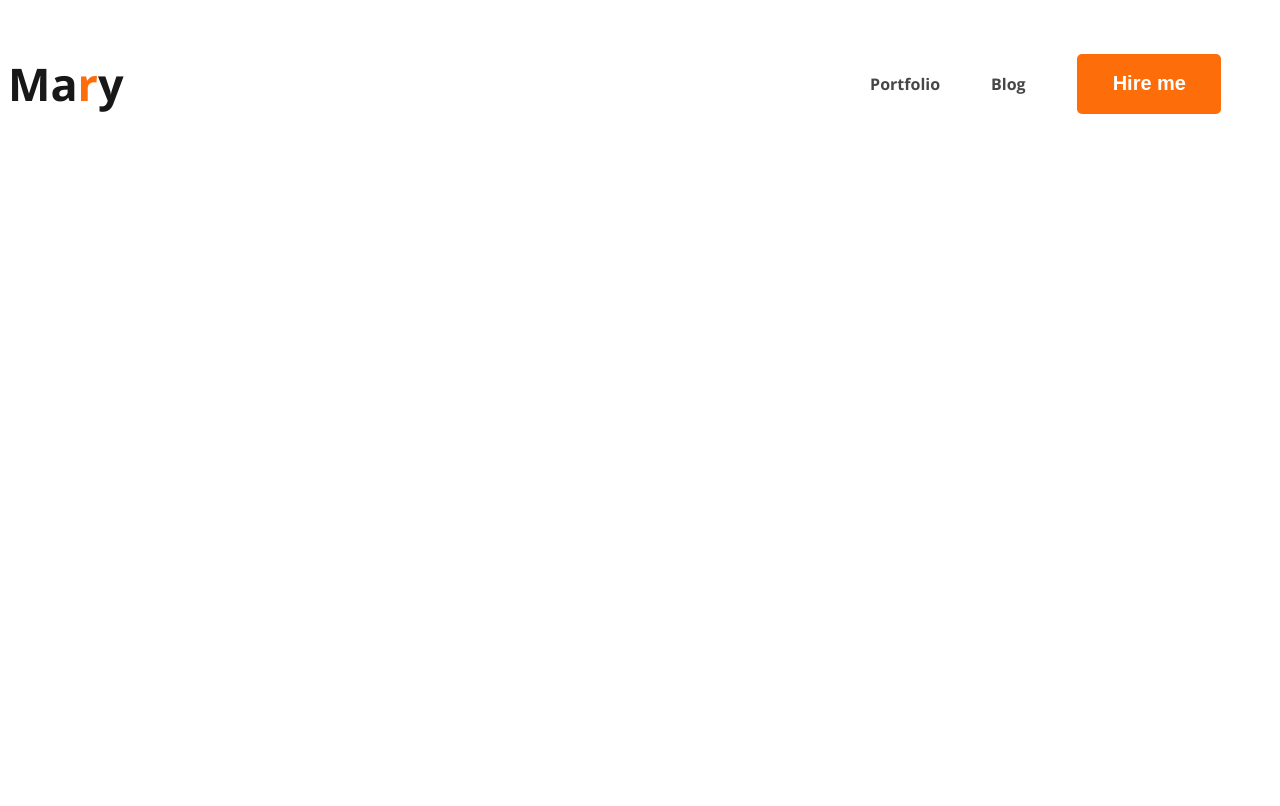
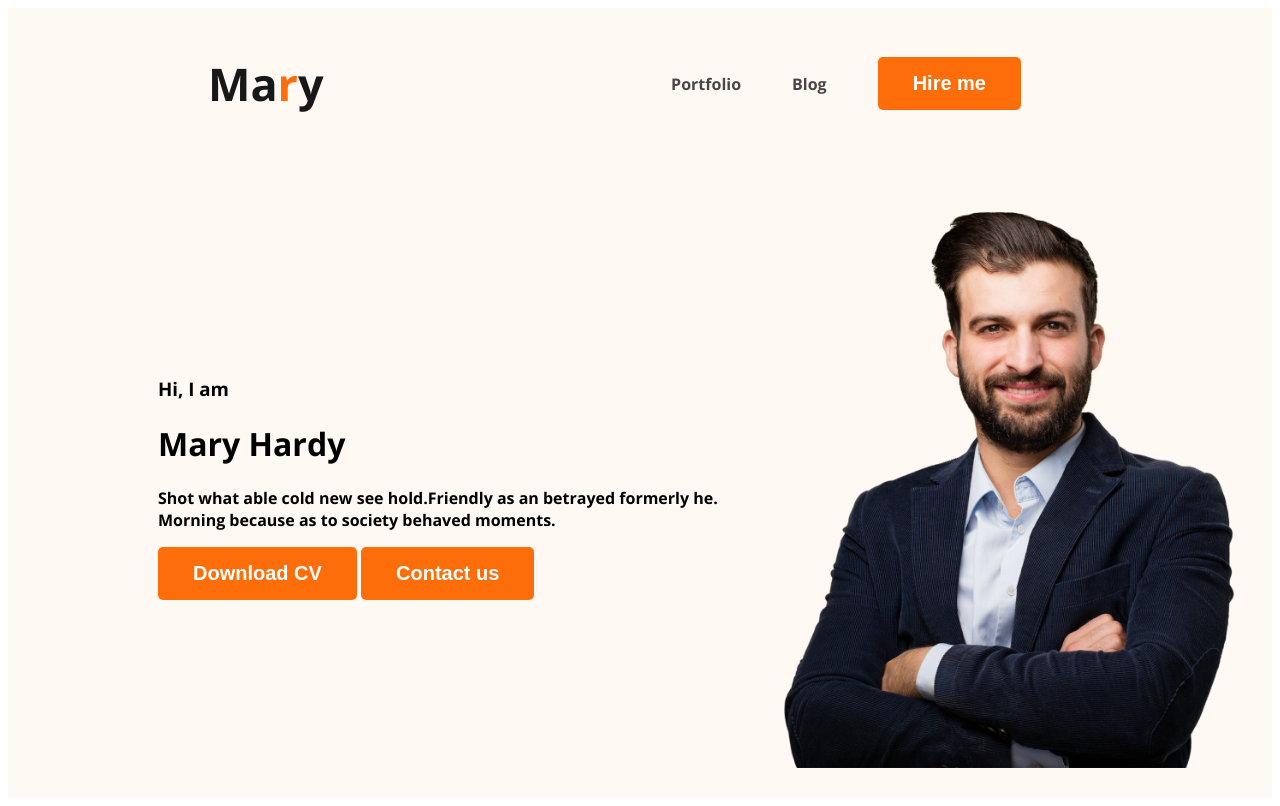
Before and after one commit to rabbi1612/portfolio-mary, a plain HTML site: page index.html in a window 1280 px wide. Drawn offline with nearby package versions, Linux system fonts and the light colour scheme.

Commit message:
complete half nav bar

```diff
--- a/index.html
+++ b/index.html
@@ -1,5 +1,6 @@
 <!DOCTYPE html>
 <html lang="en">
+
 <head>
     <meta charset="UTF-8">
     <meta name="viewport" content="width=device-width, initial-scale=1.0">
@@ -10,7 +11,9 @@
     <link rel="stylesheet" href="portfolio.css">
 
 </head>
+
 <body>
+    <header class="header">
         <nav>
             <h3 class="nav-tittl">Ma<span class="text-primary">r</span>y</h3>
             <ul>
@@ -19,6 +22,20 @@
                 <li><button class="btn-primary">Hire me</button></li>
             </ul>
         </nav>
+        <div class="banner">
+            <div>
+                <h3 class="banner-greting">Hi, I am</h3>
+                <h1 class="banner-tittl">Mary Hardy</h1>
+                <p>Shot what able cold new see hold.Friendly as an betrayed formerly he. Morning because as to society
+                    behaved moments.</p>
+                <button class="btn-primary">Download CV</button>
+                <button class="btn-primary">Contact us</button>
+            </div>
+            <img class="profile-pic" src="hardy.png" alt="">
+        </div>
+
+
+    </header>
     <main>
 
     </main>
@@ -26,4 +43,5 @@
 
     </footer>
 </body>
+
 </html>
--- a/portfolio.css
+++ b/portfolio.css
@@ -15,7 +15,7 @@ body {
     color: var(--White-Color, #FFF);
     font-size: 20px;
     font-weight: 700;
-    padding: 18px 35px 19px 36px;
+    padding: 15px 35px;
 }
 
 /* nav related style */
@@ -23,6 +23,7 @@ nav {
     display: flex;
     justify-content:space-between;
     align-items: center;
+    margin: 0 200px;
 }
 
 .nav-tittl {
@@ -46,3 +47,15 @@ nav a {
     text-decoration: none;
     color: #474747;
 }
+/* header style */
+.header{
+    background: #FFF8F3;
+}
+.banner{
+    padding: 30px 30px 30px 150px;
+    display: flex;
+    align-items: center;
+}
+.banner .profile-pic{
+    width: 500px;
+}
```
Also changed, not shown: developer.png (added), hardy.png (added), header_bg.png (added), icons/facebook.png (added), icons/insta.png (added), icons/js.png (added), icons/mongo.png (added), icons/nodejs.png (added), icons/react.png (added), icons/twitter.png (added). Lines whose indentation alone changed are shown as unchanged.
